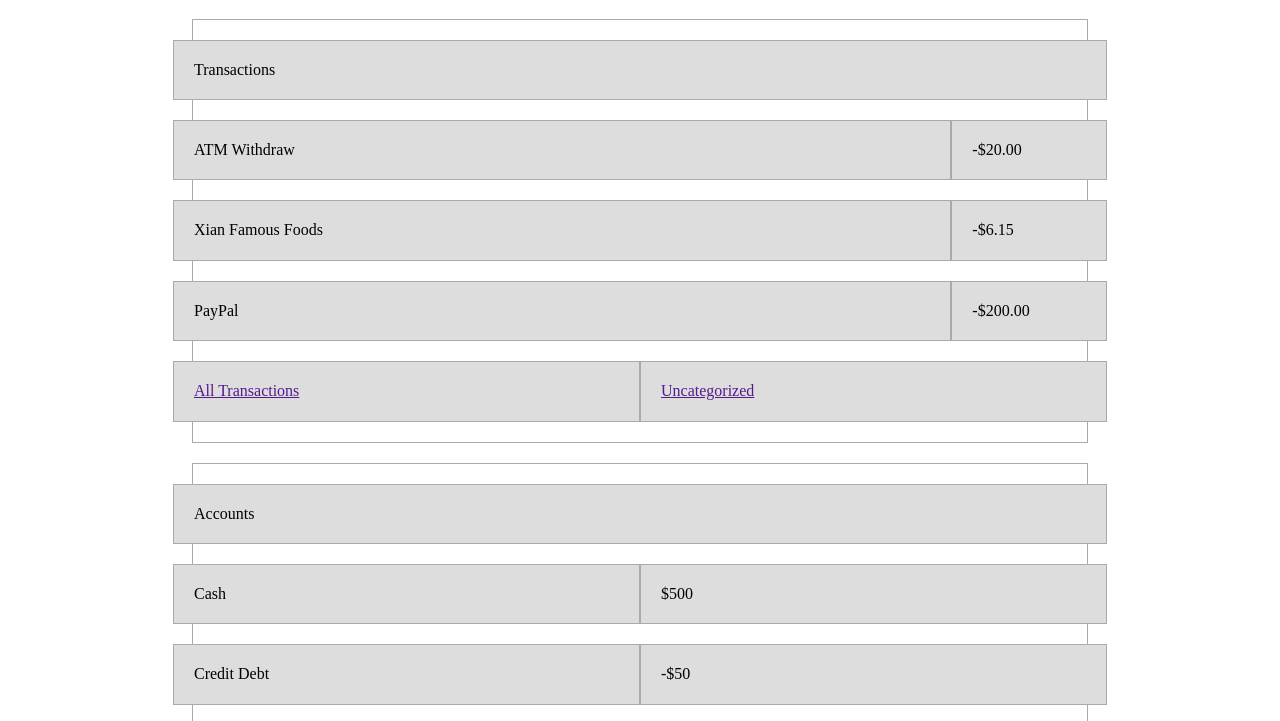
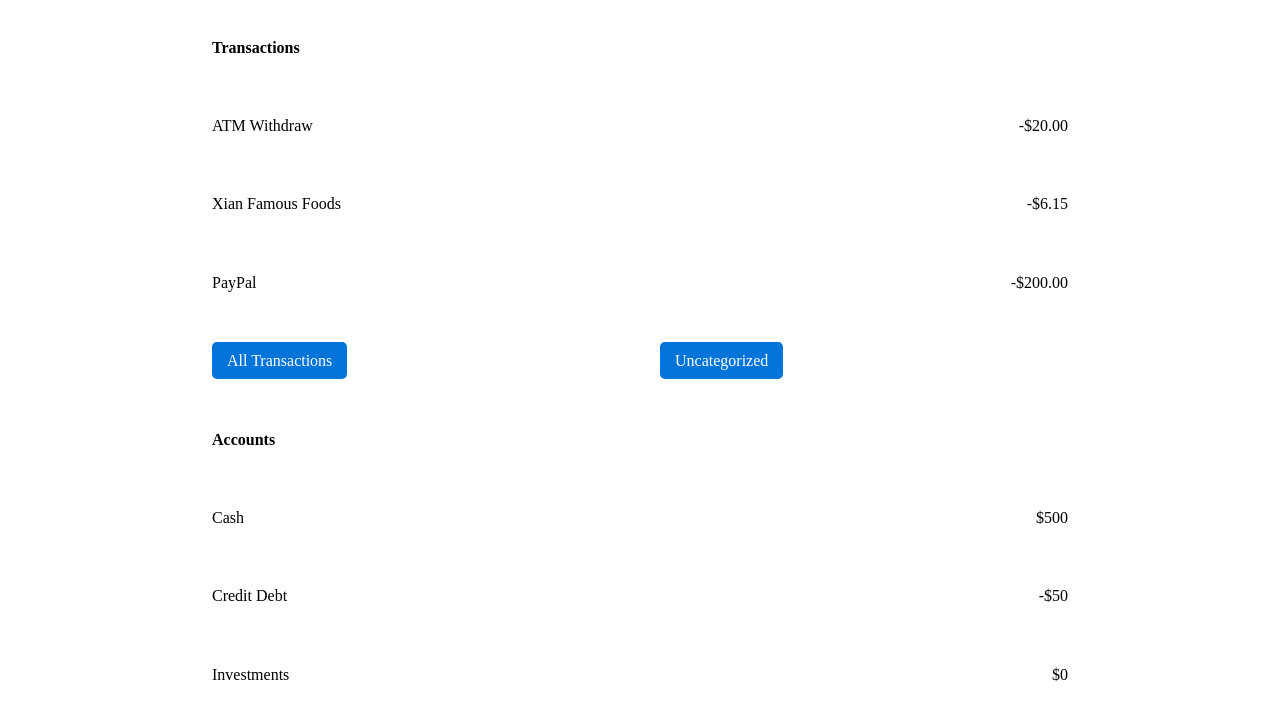
Before and after one commit to drinkingChai/get-my-sass-on, a website: page views/mint.html in a window 1280 px wide. Shown: the part 61-782 px from the top of the page. Drawn offline with nearby package versions, Linux system fonts and the light colour scheme; files that its build step writes are made by us from their sources.

Commit message:
refactored and made buttons

```diff
--- /dev/null
+++ b/sass/_buttons.scss
@@ -0,0 +1,23 @@
+@import "_colors.scss";
+
+@mixin make-button($bgcolor, $color) {
+  background-color: $bgcolor;
+  color: $color;
+  padding: 10px 15px;
+  text-decoration: none;
+  border-radius: 5px;
+  cursor: pointer;
+}
+
+.button {
+  $with-white-text: ('blue', $blue) ('green', $green) ('red', $maroon);
+  $with-black-text: ('orange', $orange) ('yellow', $yellow);
+
+  @each $name, $color in $with-white-text {
+    &-#{$name} { @include make-button($color, $white); }
+  }
+
+  @each $name, $color in $with-black-text {
+    &-#{$name} { @include make-button($color, $black); }
+  }
+}
--- /dev/null
+++ b/sass/_simplegrid.scss
@@ -0,0 +1,48 @@
+* { box-sizing: border-box; }
+
+$cols: 12;
+
+// testing
+// $gray: #AAAAAA;
+// $silver: #DDDDDD;
+
+// columns
+@for $i from 1 through $cols {
+  .col-#{$i} {
+    float: left;
+    $width: ($i / $cols);
+    width: percentage($width);
+    padding: 20px;
+
+    // testing
+    // border: solid 1px $gray;
+    // background: $silver;
+    //
+  }
+}
+
+// container
+.container {
+  width: 70%;
+  margin: 0 auto;
+}
+
+// rows
+.row {
+  margin-top: 20px;
+  margin-bottom: 20px;
+
+  &:after {
+    content: "";
+    display: table;
+    clear: both;
+  }
+}
+
+// sections
+section {
+  margin: 20px 0;
+
+  // testing
+  // border: solid 1px $gray;
+}
--- a/sass/style.scss
+++ b/sass/style.scss
@@ -1,50 +1,15 @@
 @import "normalize.css";
 @import "_colors.scss";
 @import "_images.scss";
-
-* { box-sizing: border-box; }
-
-$cols: 12;
-
-@for $i from 1 through $cols {
-  .col-#{$i} {
-    float: left;
-    $width: ($i / $cols);
-    width: percentage($width);
-    padding: 20px;
-
-    // testing
-    border: solid 1px $gray;
-    background: $silver;
-    //
-  }
-}
+@import "_simplegrid.scss";
+@import "_buttons.scss";
 
 
-// container
-.container {
-  width: 70%;
-  margin: 0 auto;
+// text alignment and weight
+.text {
+  &-right { text-align: right; }
+  &-left { text-align: left; }
+  &-center { text-align: center; }
+
+  &-bold { font-weight: bold; }
 }
-
-// rows
-.row {
-  margin-top: 20px;
-  margin-bottom: 20px;
-  margin-left: -20px;
-  margin-right: -20px;
-
-  &:after {
-    content: "";
-    display: table;
-    clear: both;
-  }
-}
-
-// sections
-section {
-  margin: 20px 0;
-
-  // testing
-  border: solid 1px $gray;
-}
--- a/views/mint.html
+++ b/views/mint.html
@@ -17,51 +17,51 @@
 <div class="container">
   <section>
     <div class="row">
-      <div class="col-12">Transactions</div>
+      <div class="col-12 text-bold">Transactions</div>
     </div>
     <div class="row">
       <div class="col-10">ATM Withdraw</div>
-      <div class="col-2">-$20.00</div>
+      <div class="col-2 text-right">-$20.00</div>
     </div>
     <div class="row">
       <div class="col-10">Xian Famous Foods</div>
-      <div class="col-2">-$6.15</div>
+      <div class="col-2 text-right">-$6.15</div>
     </div>
     <div class="row">
       <div class="col-10">PayPal</div>
-      <div class="col-2">-$200.00</div>
+      <div class="col-2 text-right">-$200.00</div>
     </div>
     <div class="row">
       <div class="col-6">
-        <a href="">All Transactions</a>
+        <a class="button-blue" href="">All Transactions</a>
       </div>
       <div class="col-6">
-        <a href="">Uncategorized</a>
+        <a class="button-blue" href="">Uncategorized</a>
       </div>
     </div>
   </section>
 
   <section>
     <div class="row">
-      <div class="col-12">Accounts</div>
+      <div class="col-12 text-bold">Accounts</div>
     </div>
     <div class="row">
       <div class="col-6">Cash</div>
-      <div class="col-6">$500</div>
+      <div class="col-6 text-right">$500</div>
     </div>
     <div class="row">
       <div class="col-6">Credit Debt</div>
-      <div class="col-6">-$50</div>
+      <div class="col-6 text-right">-$50</div>
     </div>
     <div class="row">
       <div class="col-6">Investments</div>
-      <div class="col-6">$0</div>
+      <div class="col-6 text-right">$0</div>
     </div>
   </section>
 
   <section>
     <div class="row">
-      <div class="col-12">Your portfolio</div>
+      <div class="col-12 text-bold">Your portfolio</div>
     </div>
     <div class="row">
       <div class="col-4">
@@ -89,22 +89,11 @@
         <img class="thumbnail" src="http://via.placeholder.com/350x150">
       </div>
 
+      <div class="col-4">
+        Port 6
+        <img class="thumbnail" src="http://via.placeholder.com/350x150">
+      </div>
   </section>
 </div>
 
-
-
-
-
-
-
-
-
-
-
-
-
-
-
-
 {% endblock %}
```
Also changed, not shown: css/style.css, 1 other file.
